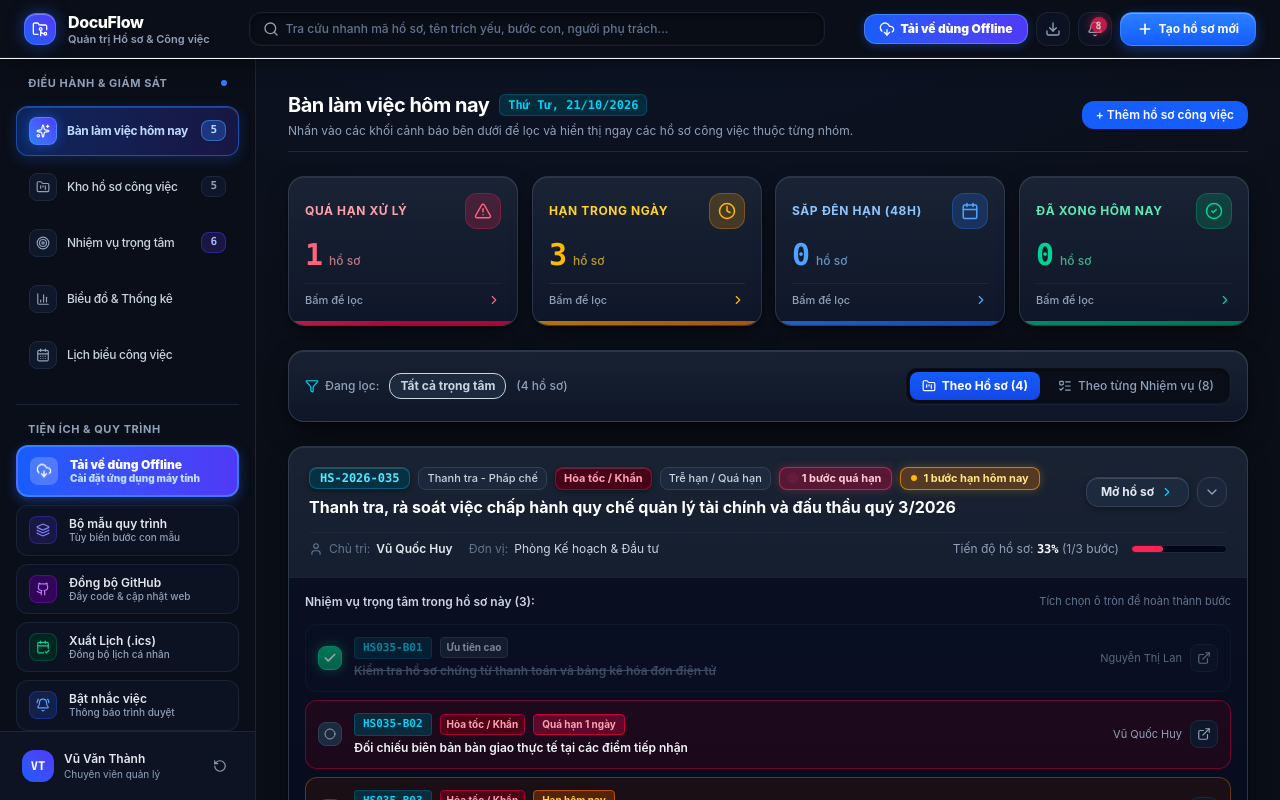
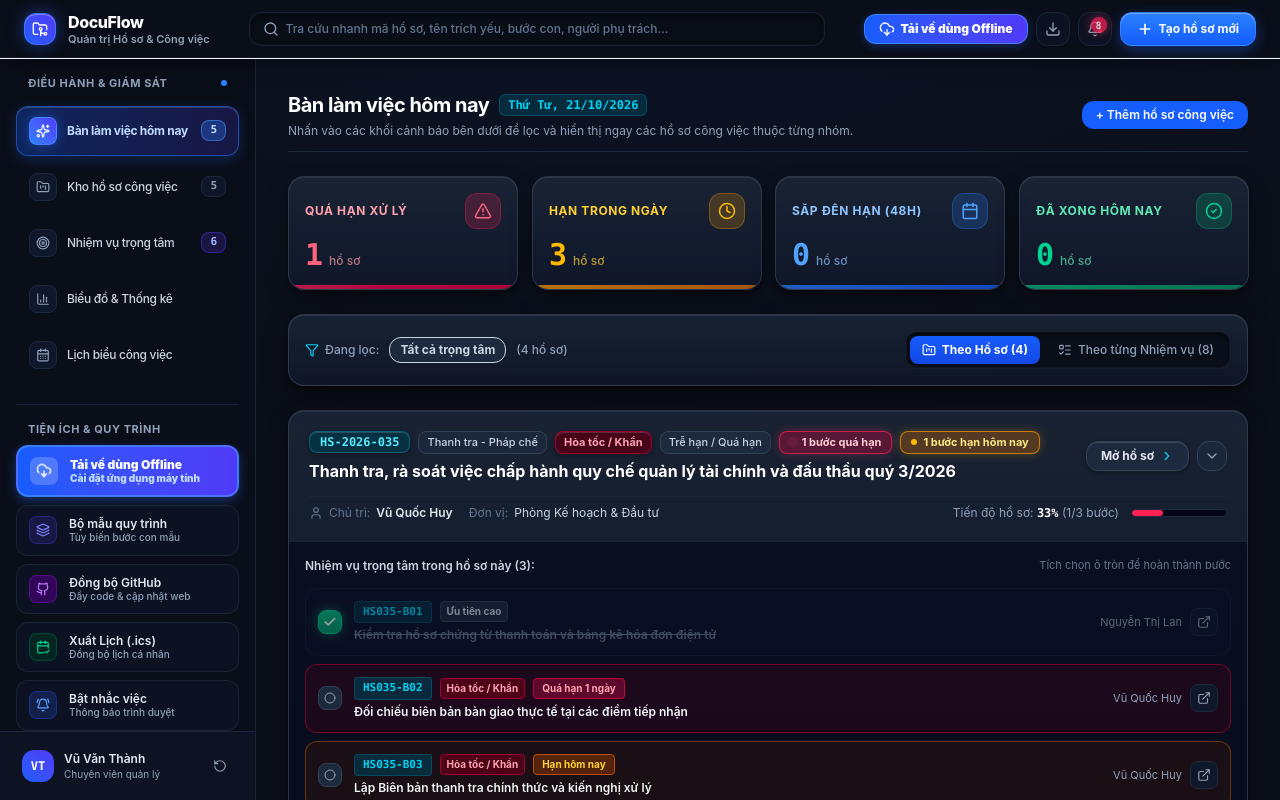
Before and after one commit to vuvanthanh9696-boop/Kho, a React (Vite) app: page / in a window 1280 px wide. Built offline with nearby package versions, Linux system fonts and the light colour scheme.

Commit message:
Loại bỏ thanh chú thích bấm lọc dưới thẻ thống kê, tinh gọn tối đa

```diff
--- a/dev-dist/sw.js
+++ b/dev-dist/sw.js
@@ -78,7 +78,7 @@ define(['./workbox-afac4cd2'], (function (workbox) { 'use strict';
    */
   workbox.precacheAndRoute([{
     "url": "index.html",
-    "revision": "0.od0b1g32dfg"
+    "revision": "0.efj1d9n85bo"
   }], {});
   workbox.cleanupOutdatedCaches();
   workbox.registerRoute(new workbox.NavigationRoute(workbox.createHandlerBoundToURL("index.html"), {
--- a/src/components/TodayView.tsx
+++ b/src/components/TodayView.tsx
@@ -382,13 +382,6 @@ export const TodayView: React.FC<TodayViewProps> = ({
             </span>
             <span className="text-xs text-rose-300/70 font-medium">hồ sơ</span>
           </div>
-
-          <div className="mt-2.5 pt-2 border-t border-rose-900/40 flex items-center justify-between text-[11px]">
-            <span className={`font-medium transition-colors ${filterType === 'overdue' ? 'text-rose-300 font-semibold' : 'text-slate-400 group-hover:text-rose-300'}`}>
-              {filterType === 'overdue' ? 'Đang lọc • Bấm để hủy' : 'Bấm để lọc'}
-            </span>
-            <ChevronRight className={`w-3.5 h-3.5 text-rose-400 transition-transform ${filterType === 'overdue' ? 'rotate-90 text-rose-300' : 'group-hover:translate-x-0.5'}`} />
-          </div>
           <div className={`absolute inset-x-0 bottom-0 h-1 bg-gradient-to-r from-rose-500 to-rose-600 ${filterType === 'overdue' ? 'opacity-100' : 'opacity-70'}`} />
         </div>
 
@@ -428,13 +421,6 @@ export const TodayView: React.FC<TodayViewProps> = ({
               {dueTodayDocketsCount}
             </span>
             <span className="text-xs text-amber-300/70 font-medium">hồ sơ</span>
-          </div>
-
-          <div className="mt-2.5 pt-2 border-t border-amber-900/40 flex items-center justify-between text-[11px]">
-            <span className={`font-medium transition-colors ${filterType === 'today' ? 'text-amber-300 font-semibold' : 'text-slate-400 group-hover:text-amber-300'}`}>
-              {filterType === 'today' ? 'Đang lọc • Bấm để hủy' : 'Bấm để lọc'}
-            </span>
-            <ChevronRight className={`w-3.5 h-3.5 text-amber-400 transition-transform ${filterType === 'today' ? 'rotate-90 text-amber-300' : 'group-hover:translate-x-0.5'}`} />
           </div>
           <div className={`absolute inset-x-0 bottom-0 h-1 bg-gradient-to-r from-amber-500 to-amber-600 ${filterType === 'today' ? 'opacity-100' : 'opacity-70'}`} />
         </div>
@@ -476,13 +462,6 @@ export const TodayView: React.FC<TodayViewProps> = ({
             </span>
             <span className="text-xs text-blue-300/70 font-medium">hồ sơ</span>
           </div>
-
-          <div className="mt-2.5 pt-2 border-t border-blue-900/40 flex items-center justify-between text-[11px]">
-            <span className={`font-medium transition-colors ${filterType === 'upcoming' ? 'text-blue-300 font-semibold' : 'text-slate-400 group-hover:text-blue-300'}`}>
-              {filterType === 'upcoming' ? 'Đang lọc • Bấm để hủy' : 'Bấm để lọc'}
-            </span>
-            <ChevronRight className={`w-3.5 h-3.5 text-blue-400 transition-transform ${filterType === 'upcoming' ? 'rotate-90 text-blue-300' : 'group-hover:translate-x-0.5'}`} />
-          </div>
           <div className={`absolute inset-x-0 bottom-0 h-1 bg-gradient-to-r from-blue-500 to-blue-600 ${filterType === 'upcoming' ? 'opacity-100' : 'opacity-70'}`} />
         </div>
 
@@ -522,13 +501,6 @@ export const TodayView: React.FC<TodayViewProps> = ({
               {completedTodayDocketsCount}
             </span>
             <span className="text-xs text-emerald-300/70 font-medium">hồ sơ</span>
-          </div>
-
-          <div className="mt-2.5 pt-2 border-t border-emerald-900/40 flex items-center justify-between text-[11px]">
-            <span className={`font-medium transition-colors ${filterType === 'completed' ? 'text-emerald-300 font-semibold' : 'text-slate-400 group-hover:text-emerald-300'}`}>
-              {filterType === 'completed' ? 'Đang lọc • Bấm để hủy' : 'Bấm để lọc'}
-            </span>
-            <ChevronRight className={`w-3.5 h-3.5 text-emerald-400 transition-transform ${filterType === 'completed' ? 'rotate-90 text-emerald-300' : 'group-hover:translate-x-0.5'}`} />
           </div>
           <div className={`absolute inset-x-0 bottom-0 h-1 bg-gradient-to-r from-emerald-500 to-emerald-600 ${filterType === 'completed' ? 'opacity-100' : 'opacity-70'}`} />
         </div>
```
